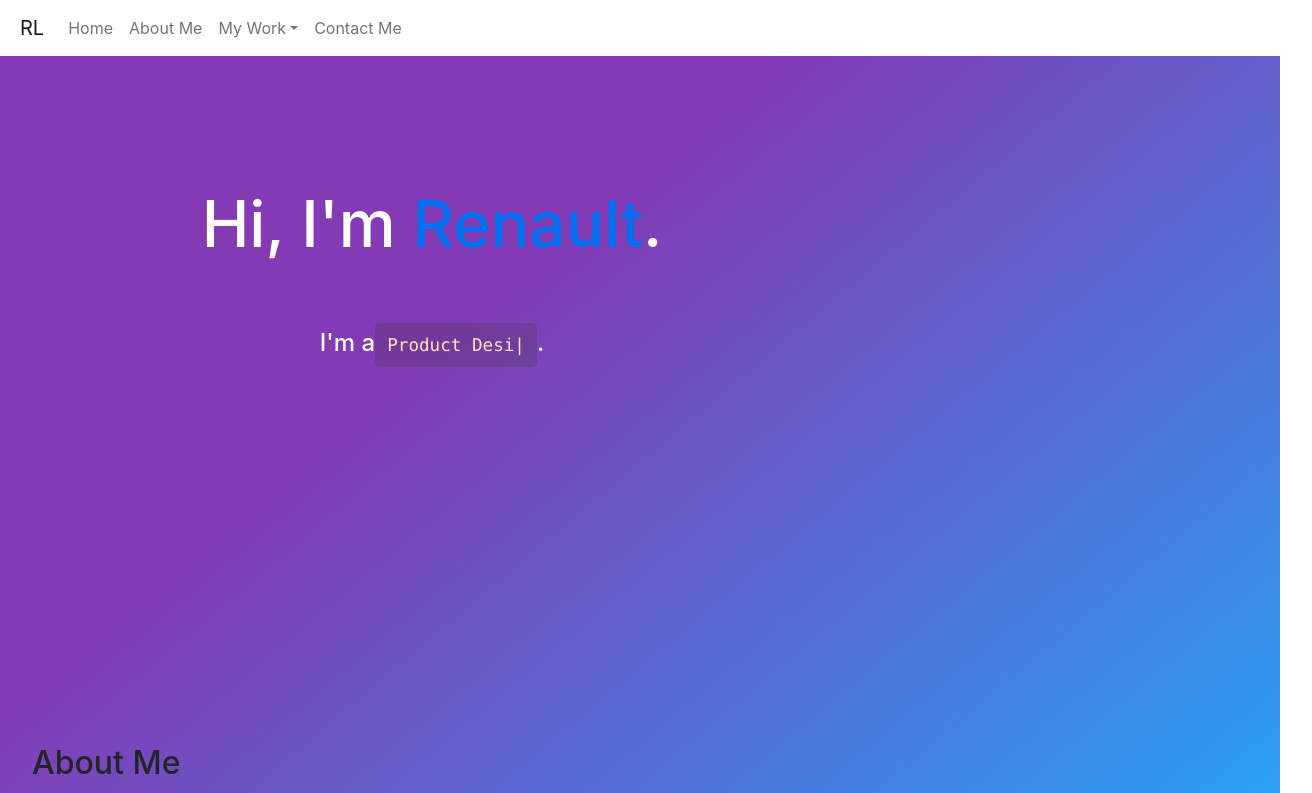
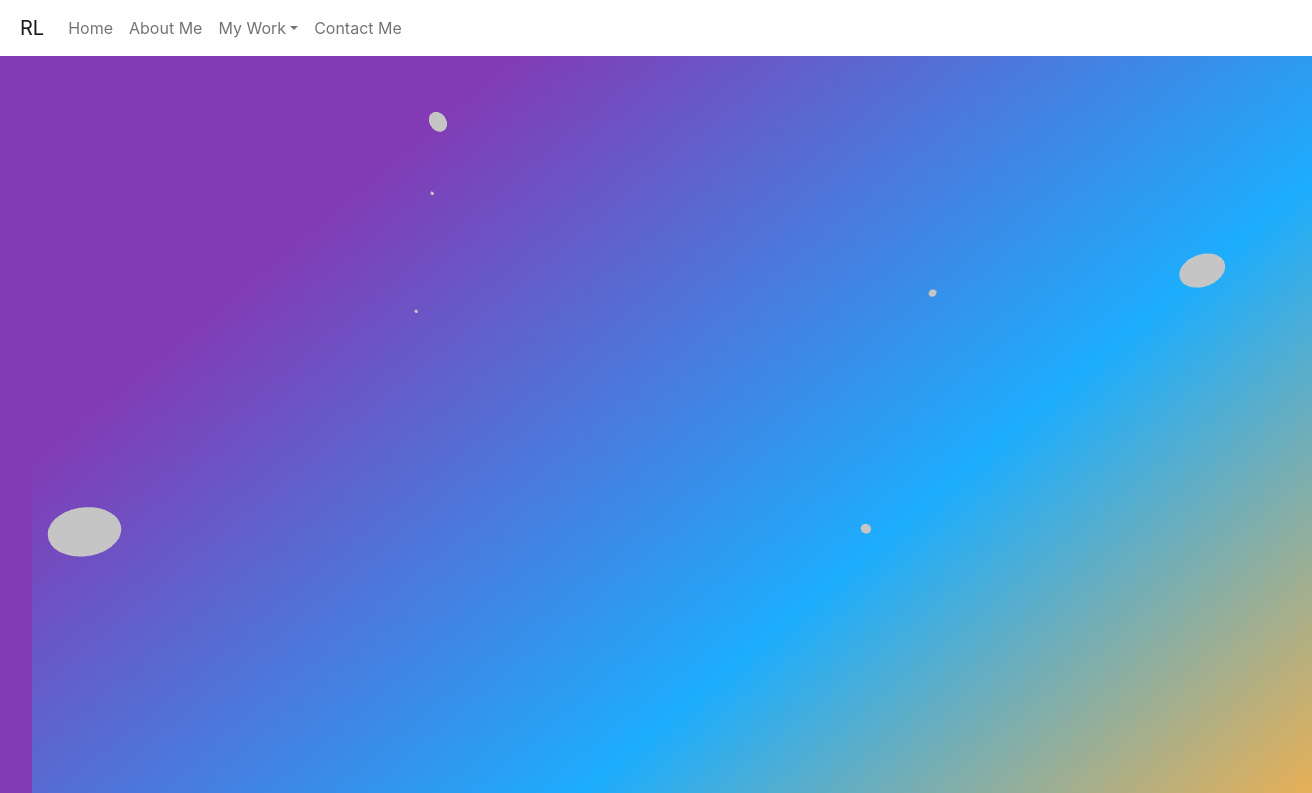
Before and after one commit to renaultluk/renaultluk.github.io, a Next.js app: page / in a window 1280 px wide. Shown: the top 793 px of the page, 1312 px wide, since content can reach past the window. Built offline with nearby package versions, Linux system fonts and the light colour scheme.

Commit message:
test three js

```diff
--- a/package.json
+++ b/package.json
@@ -11,13 +11,17 @@
   "dependencies": {
     "@react-aria/ssr": "^3.1.2",
     "@react-spring/parallax": "^9.4.4",
+    "@react-three/drei": "^9.11.3",
+    "@react-three/fiber": "^8.0.22",
     "bootstrap": "^5.1.3",
+    "maath": "^0.0.2",
     "next": "12.1.5",
     "react": "18.0.0",
     "react-bootstrap": "^2.2.3",
     "react-dom": "18.0.0",
     "react-spring": "^9.4.4",
-    "react-typed": "^1.2.0"
+    "react-typed": "^1.2.0",
+    "three": "^0.141.0"
   },
   "devDependencies": {
     "eslint": "8.13.0",
--- a/pages/index.js
+++ b/pages/index.js
@@ -1,8 +1,10 @@
-import { useState, useEffect } from 'react'
+import { useState, useEffect, useRef } from 'react'
 import Head from 'next/head'
 import Image from 'next/image'
 import { Button } from 'react-bootstrap'
 import { Parallax, ParallaxLayer } from '@react-spring/parallax'
+import { Canvas } from '@react-three/fiber'
+import THREE from 'three'
 import Typed from 'react-typed'
 
 import styles from '../styles/Home.module.css'
@@ -10,14 +12,36 @@ import styles from '../styles/Home.module.css'
 export default function Home() {
   const [offsetY, setOffsetY] = useState(0);
   // let screenHeight = 0;
+  const [starPositions, setStarPositions] = useState([]);
+  const [starSize, setStarSize] = useState([]);
+
+  const seedStarPosition = (numStars) => {
+    setStarPositions(Array(numStars).fill().map(() => Array(3).fill().map(() => Math.random() * 10 - 5)));
+    setStarSize(Array(numStars).fill().map(() => Math.random() * 0.25));
+  }
+
+  const addStar = (i) => {
+    console.log(starPositions[i]);
+    return (
+      <mesh position={starPositions[i]} scale={starSize[i]} recieveShadow={true} castShadow={true}>
+        <sphereGeometry />
+        <meshStandardMaterial color="white" />
+      </mesh>
+    )
+  }
 
   const handleScroll = () => {
+    console.log("starPositions", starPositions);
+    const tmp = Array(starPositions.length).fill().map(() => Array(3).fill().map(() => Math.random() * 10 - 5));
+    console.log("tmp", tmp);
+    // setStarPositions(tmp);
     setOffsetY(window.pageYOffset);
   }
 
   useEffect(() => {
     // screenHeight = window.innerHeight;
     window.addEventListener('scroll', handleScroll);
+    seedStarPosition(60);
     return () => {
       window.removeEventListener('scroll', handleScroll);
     };
@@ -33,6 +57,27 @@ export default function Home() {
 
       {/* <main className={styles.main}> */}
       <main>
+
+        <div className={styles.scene}>
+          <Canvas
+            shadows={true}
+            className={styles.canvas}
+          >
+            <camera position={[0, 0, 10]} />
+            <ambientLight  color={"white"} intensity={0.5} />
+            {/* <mesh rotation-x={3} rotation-y={0.2} recieveShadow={true} castShadow={true}>
+              <boxGeometry />
+              <meshPhysicalMaterial  color={"white"} />
+            </mesh> */}
+
+            <mesh position={[50,50,50]} scale={1} >
+              <sphereGeometry />
+              <meshPhysicalMaterial color="white" />
+            </mesh>
+
+            {Array(10).fill().map((_, i) => addStar(i))}
+          </Canvas>
+        </div>
 
         <div className={styles.banner} style={{
           // transform: `translateY(-${offsetY * 1.2}px)`,
--- a/styles/Home.module.css
+++ b/styles/Home.module.css
@@ -114,6 +114,17 @@
   margin-left: 0.5rem;
 }
 
+.scene {
+  width: 100vw;
+  height: 100vh;
+}
+
+.canvas {
+  width: 100%;
+  height: 100%;
+  background: linear-gradient(140deg, rgba(131,58,180,1) 21%, rgba(29,173,253,1) 64%, rgba(252,176,69,1) 100%);
+}
+
 @media (max-width: 600px) {
   .grid {
     width: 100%;
```
Also changed, not shown: 2 other files (tests, documents, lock files or other folders).
